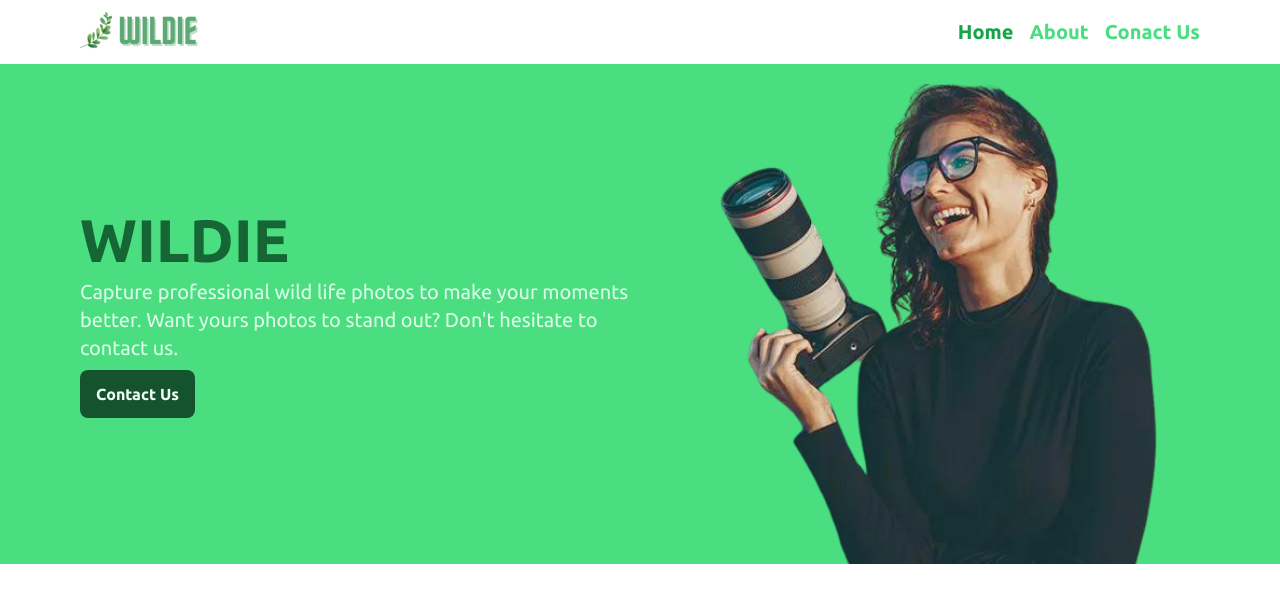
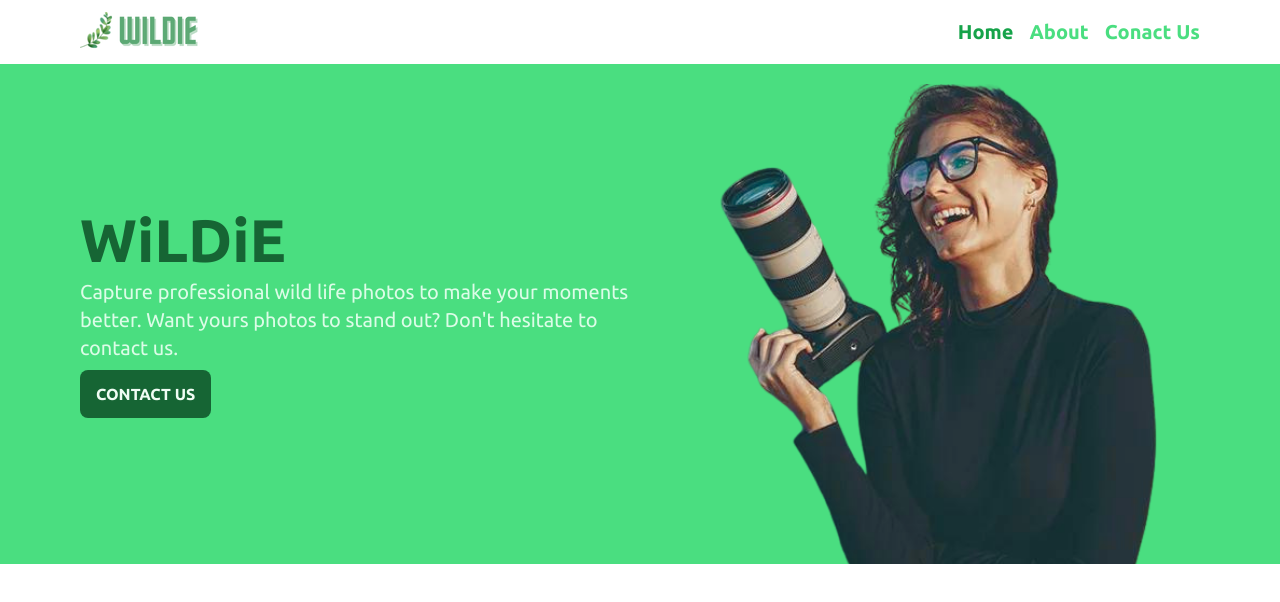
Before and after one commit to shahriyardx/wildie, a React (Vite) app: page / in a window 1280 px wide. Shown: the top 602 px of the page. Built offline with nearby package versions, Linux system fonts and the light colour scheme.

Commit message:
Banner improvement

```diff
--- a/src/components/Banner/Banner.jsx
+++ b/src/components/Banner/Banner.jsx
@@ -7,12 +7,12 @@ const Banner = () => {
     <div className='w-full py-10 md:py-0 md:h-[500px] relative bg-green-400'>
       <Container className='grid grid-cols-1 md:grid-cols-2 h-full'>
         <div className='h-full flex flex-col justify-center items-center md:items-start'>
-          <h1 className='text-6xl uppercase font-bold text-green-800'>Wildie</h1>
+          <h1 className='text-6xl font-bold text-green-800'>WiLDiE</h1>
           <p className='text-xl text-green-100 mt-2 text-center md:text-left'>
             Capture professional wild life photos to make your moments better. Want yours photos to stand out? Don't hesitate to contact us.
           </p>
           <div className='mt-2'>
-            <Button className='text-base bg-green-900 text-green-50 rounded-lg'>Contact Us</Button>
+            <Button className='text-base bg-green-800 hover:bg-green-900 uppercase text-green-50 rounded-lg'>Contact Us</Button>
           </div>
         </div>
 
```
